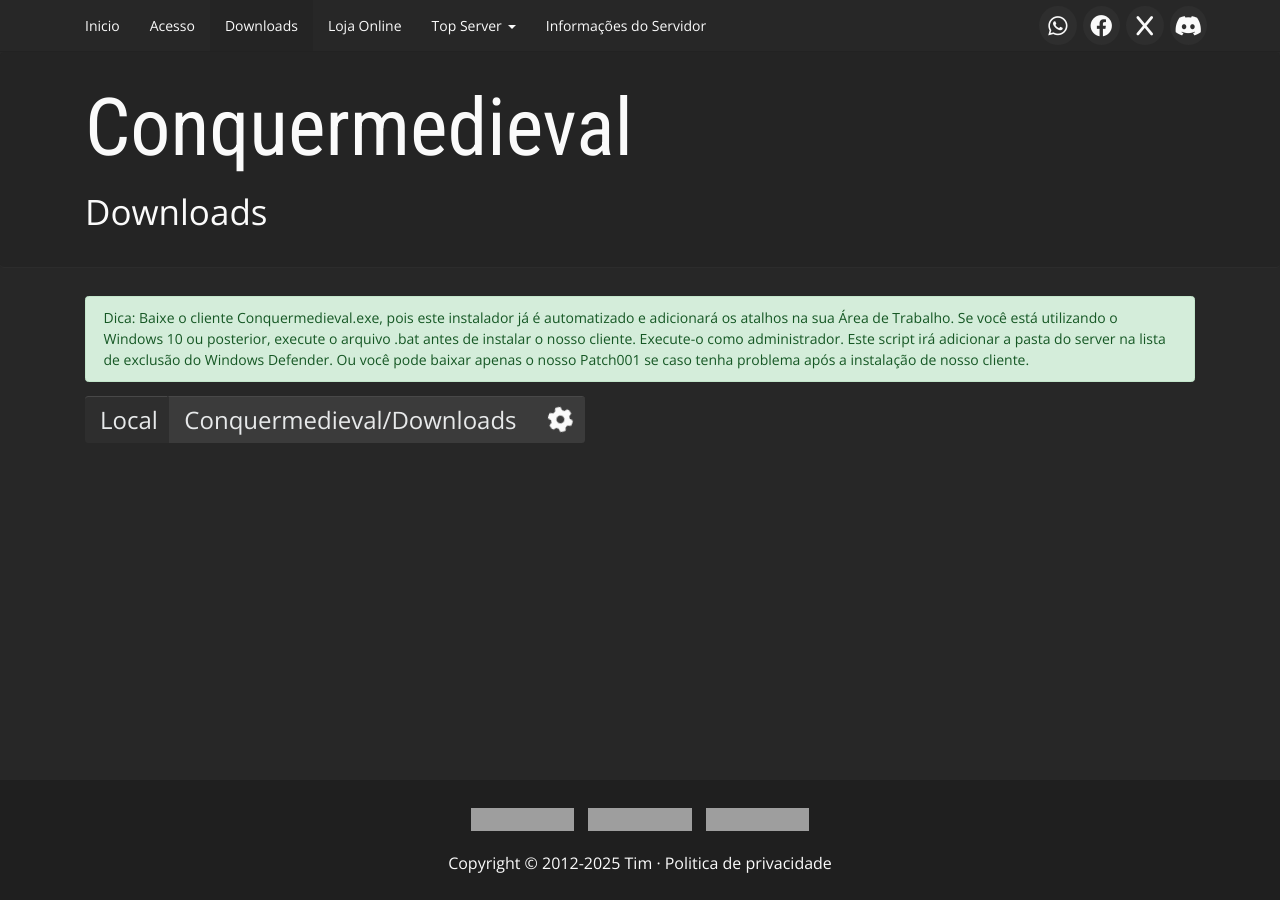
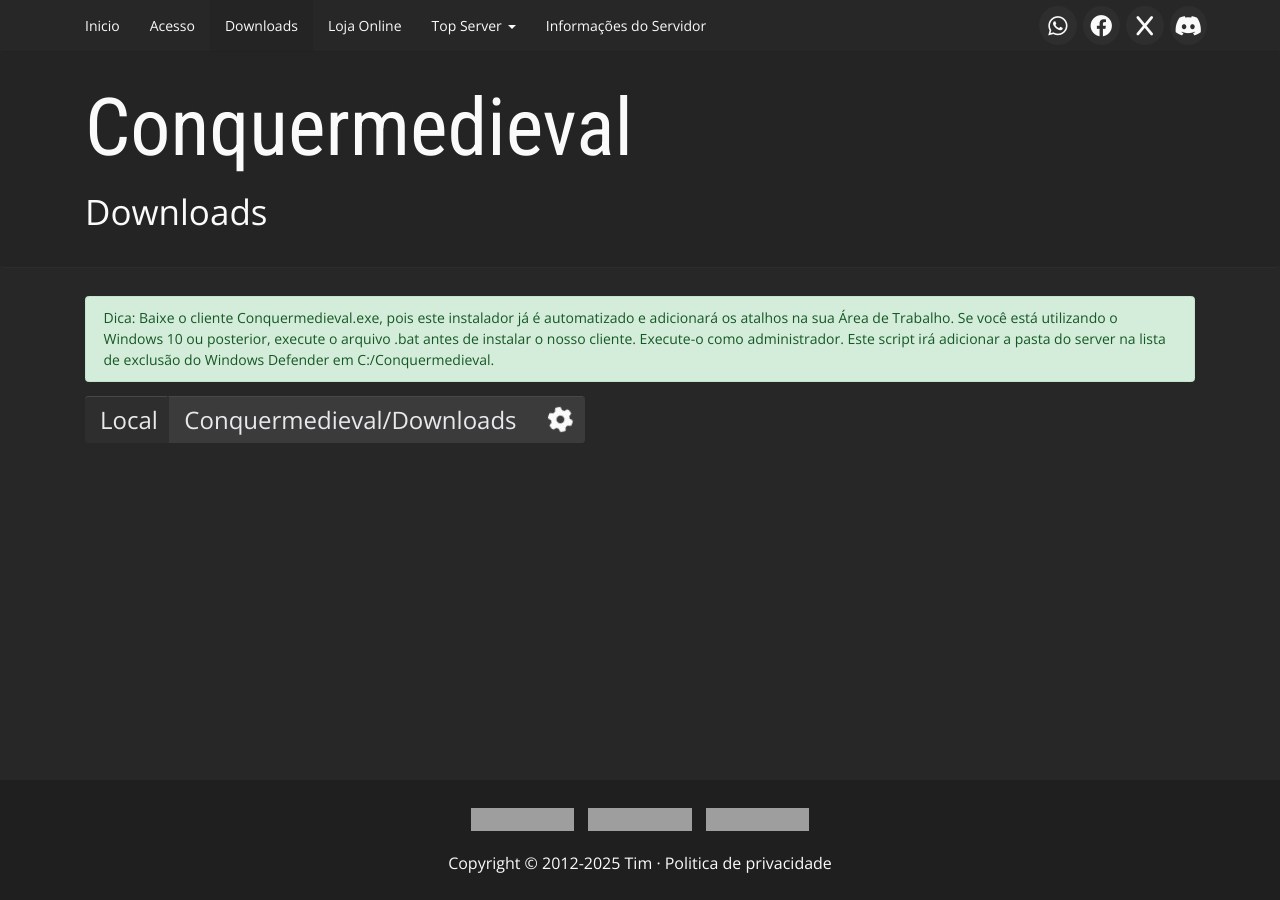
Before and after one commit to conquermedieval/conquermedieval.github.io, a Jekyll site: the page built from downloads.html, in a window 1280 px wide. Built offline with Jekyll 4.4.1, drawn with Linux system fonts in a browser that asks for light colours; grey boxes are pictures that could not be loaded.

Commit message:
Update downloads.html

```diff
--- a/downloads.html
+++ b/downloads.html
@@ -5,7 +5,7 @@
 
 <div class="container-downloads">
     <div class="container">
-        <p class="alert alert-success">Dica: Baixe o cliente Conquermedieval.exe, pois este instalador já é automatizado e adicionará os atalhos na sua Área de Trabalho. Se você está utilizando o Windows 10 ou posterior, execute o arquivo .bat antes de instalar o nosso cliente. Execute-o como administrador. Este script irá adicionar a pasta do server na lista de exclusão do Windows Defender. Ou você pode baixar apenas o nosso Patch001 se caso tenha problema após a instalação de nosso cliente.</p>
+        <p class="alert alert-success">Dica: Baixe o cliente Conquermedieval.exe, pois este instalador já é automatizado e adicionará os atalhos na sua Área de Trabalho. Se você está utilizando o Windows 10 ou posterior, execute o arquivo .bat antes de instalar o nosso cliente. Execute-o como administrador. Este script irá adicionar a pasta do server na lista de exclusão do Windows Defender em C:/Conquermedieval.</p>
          <div class="text-center">
         <div class="downloads-repo-container input-group">
             <div class="input-group-prepend">
```
